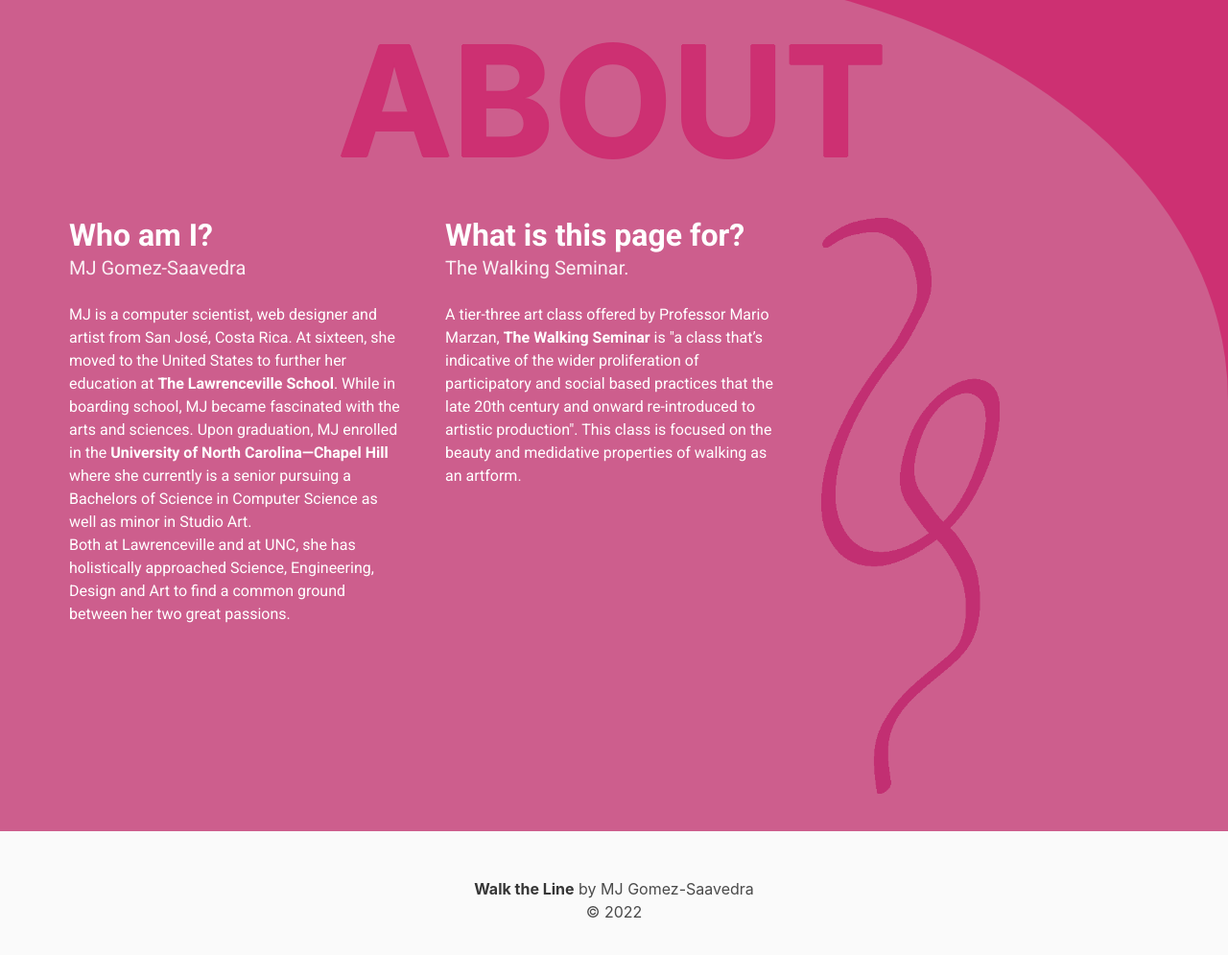
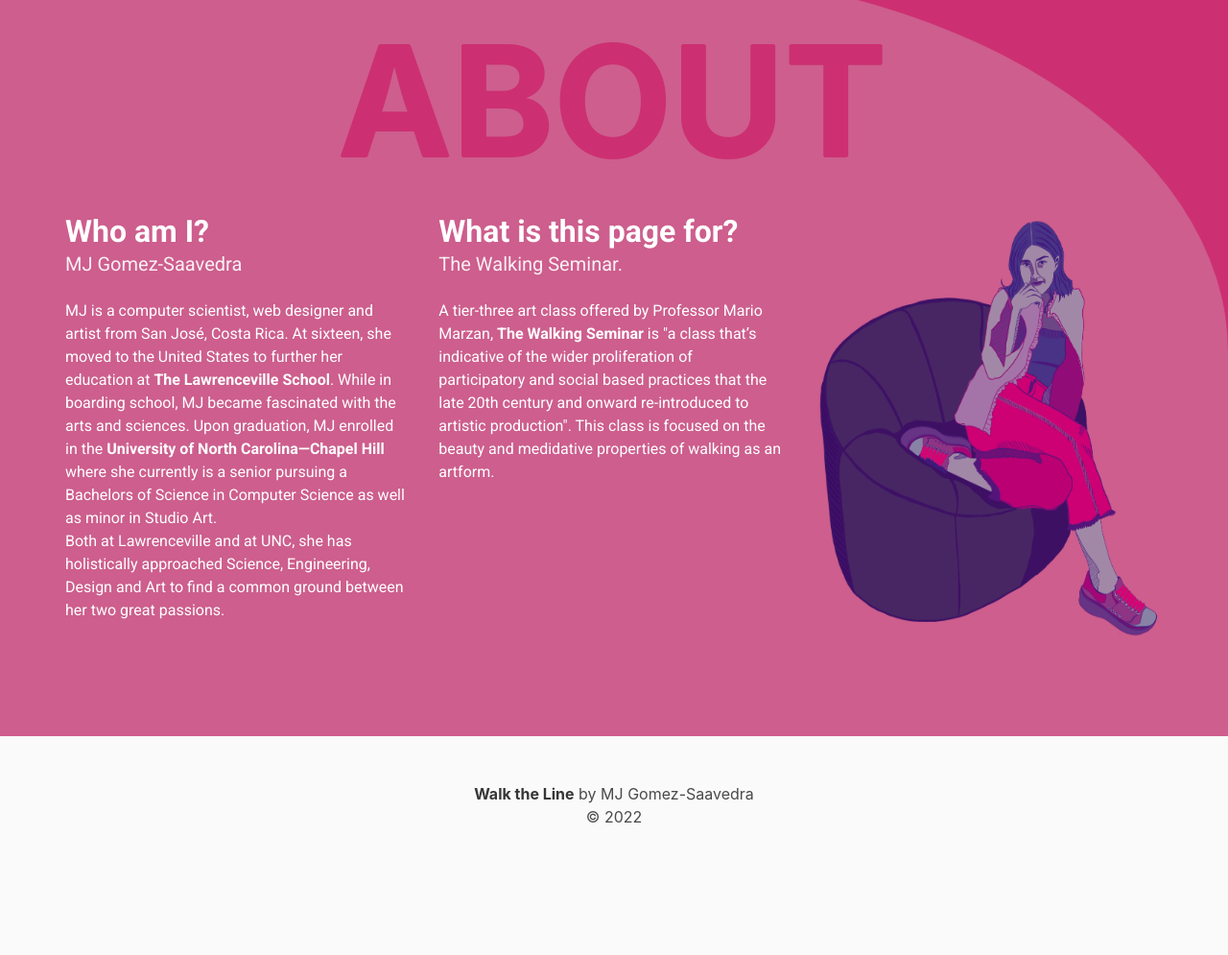
Before and after one commit to mjgomsa/mjgomsa.github.io, a website: page index.html in a window 1280 px wide. Shown: the part 956-1951 px from the top of the page at 96% size. Drawn offline with nearby package versions, Linux system fonts and the light colour scheme; a web font is replaced by a local one.

Commit message:
Changes to about picture

```diff
--- a/index.html
+++ b/index.html
@@ -59,19 +59,19 @@
                 <h1 class="title is-family-secondary" id="about_page_heading">ABOUT</h1>
             </div>
             <div class="columns">
-                <div class="column m-2">
+                <div class="column m-1">
                     <h1 class="title">Who am I?</h1>
                     <h5 class="subtitle">MJ Gomez-Saavedra</h5>
                     <p>MJ is a computer scientist, web designer and artist from San José, Costa Rica. At sixteen, she moved to the United States to further her education at <span class="bold">The Lawrenceville School</span>. While in boarding school, MJ became fascinated with the arts and sciences. Upon graduation, MJ enrolled in the <span class="bold">University of North Carolina—Chapel Hill</span> where she currently is a senior pursuing a Bachelors of Science in Computer Science as well as minor in Studio Art. <br>
                     Both at Lawrenceville and at UNC, she has holistically approached Science, Engineering, Design and Art to find a common ground between her  two great passions.</p>
                 </div>
-                <div class="column  m-2">
+                <div class="column  m-1">
                     <h1 class="title">What is this page for?</h1>
                     <h5 class="subtitle">The Walking Seminar.</h5>
                     <p>A tier-three art class offered by Professor Mario Marzan, <span class="bold">The Walking Seminar</span> is "a class that’s indicative of the wider proliferation of participatory and social based practices that the late 20th century and onward re-introduced to artistic production". This class is focused on the beauty and medidative properties of walking as an artform. </p>
                 </div>
                 <div class="column m-2">
-                    <img style="height: 600px" src="images/scribble.png">
+                    <img class="self-port" src="images/self-portrait.png">
                 </div>
             </div>
         </div>
--- a/styles.css
+++ b/styles.css
@@ -110,6 +110,12 @@ a:hover {
     display: flex;
     margin-top: -7%;
 /*    margin: 10px;*/
+}
+
+.self-port{
+    /* border: 1px solid black; */
+    height: 105%;
+    /* width: 300%; */
 }
 
 .bold{
```
Also changed, not shown: images/self-portrait.png (added).
